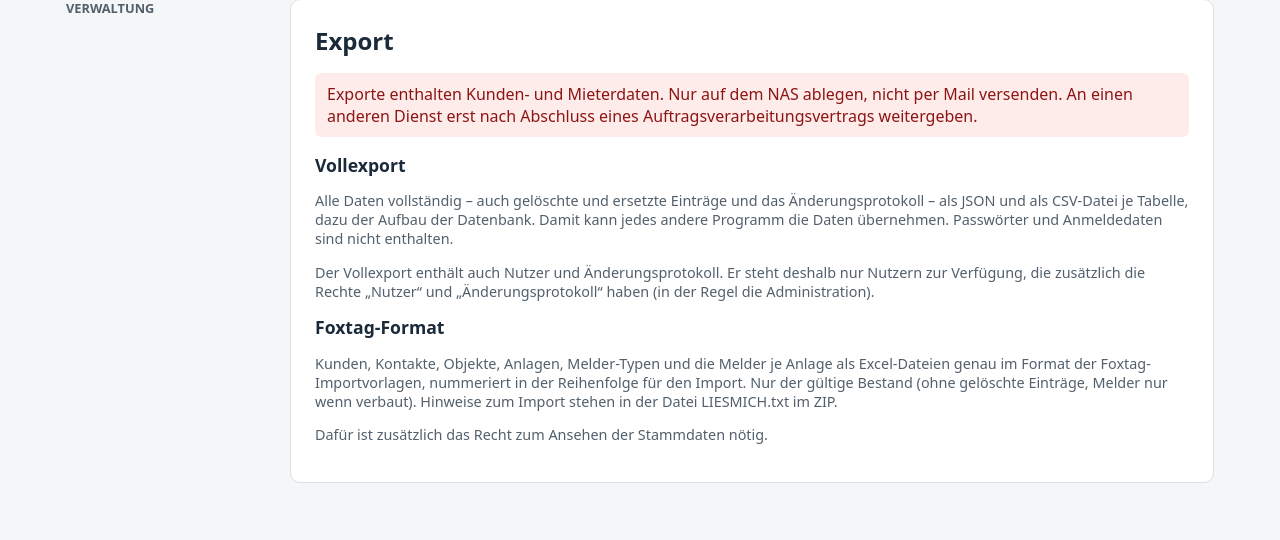
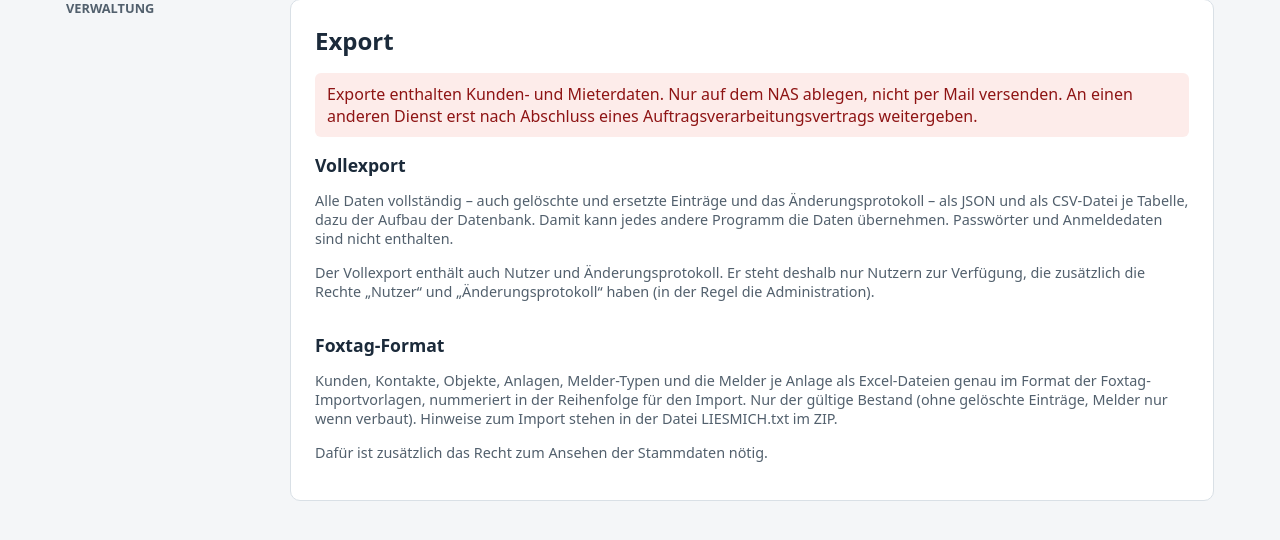
Before and after one commit to staubi0815/pgh-wartung, a Python web app: template server/wartung/templates/export.html in a window 1280 px wide. Shown: the part 69-609 px from the top of the page. Run offline with Jinja, Linux system fonts and the light colour scheme; the template is opened without the code that fills it, so the values that code supplies are empty.

Commit message:
Export: Abstände der Exportseite, Einzahl in LIESMICH
Co-Authored-By: Claude Opus 5.5 <noreply@anthropic.com>

```diff
--- a/server/wartung/export.py
+++ b/server/wartung/export.py
@@ -223,7 +223,7 @@ def foxtag(con):
             if zeilen:
                 dazu(f"06_{dateiname_sicher(art.komponente_mehrzahl)}_{dateiname_sicher(a['nummer'])}.xlsx",
                      ARTEN["komponenten"][0], zeilen, art.name)
-    liste = "\n".join(f"  {name}  ({n} Zeilen)" for name, n in anzahl.items())
+    liste = "\n".join(f"  {name}  ({n} {'Zeile' if n == 1 else 'Zeilen'})" for name, n in anzahl.items())
     rwm = wartungsanwendung(anlagenart.holen("rauchwarnmelder"))
     text = FOXTAG_LIESMICH.format(zeit=db.jetzt(), dateien=liste, rwm=rwm)
     return _zip([("LIESMICH.txt", text.encode("utf-8"))] + dateien), anzahl
--- a/server/wartung/templates/export.html
+++ b/server/wartung/templates/export.html
@@ -18,7 +18,7 @@
   die zusätzlich die Rechte „Nutzer“ und „Änderungsprotokoll“ haben (in der Regel die Administration).</p>
 {% endif %}
 
-<h2>Foxtag-Format</h2>
+<h2 class="abschnitt">Foxtag-Format</h2>
 <p class="leise">Kunden, Kontakte, Objekte, Anlagen, Melder-Typen und die Melder je Anlage als Excel-Dateien genau im
   Format der Foxtag-Importvorlagen, nummeriert in der Reihenfolge für den Import. Nur der gültige Bestand (ohne gelöschte
   Einträge, Melder nur wenn verbaut). Hinweise zum Import stehen in der Datei LIESMICH.txt im ZIP.</p>
@@ -32,7 +32,7 @@
 {% endif %}
 
 {% if letzte %}
-<h2>Letzte Exporte</h2>
+<h2 class="abschnitt">Letzte Exporte</h2>
 <table>
   <thead><tr><th>Zeit</th><th>Art</th><th>Von</th></tr></thead>
   <tbody>
```
Also changed, not shown: server/tests/test_export.py (+1 -0 lines).
